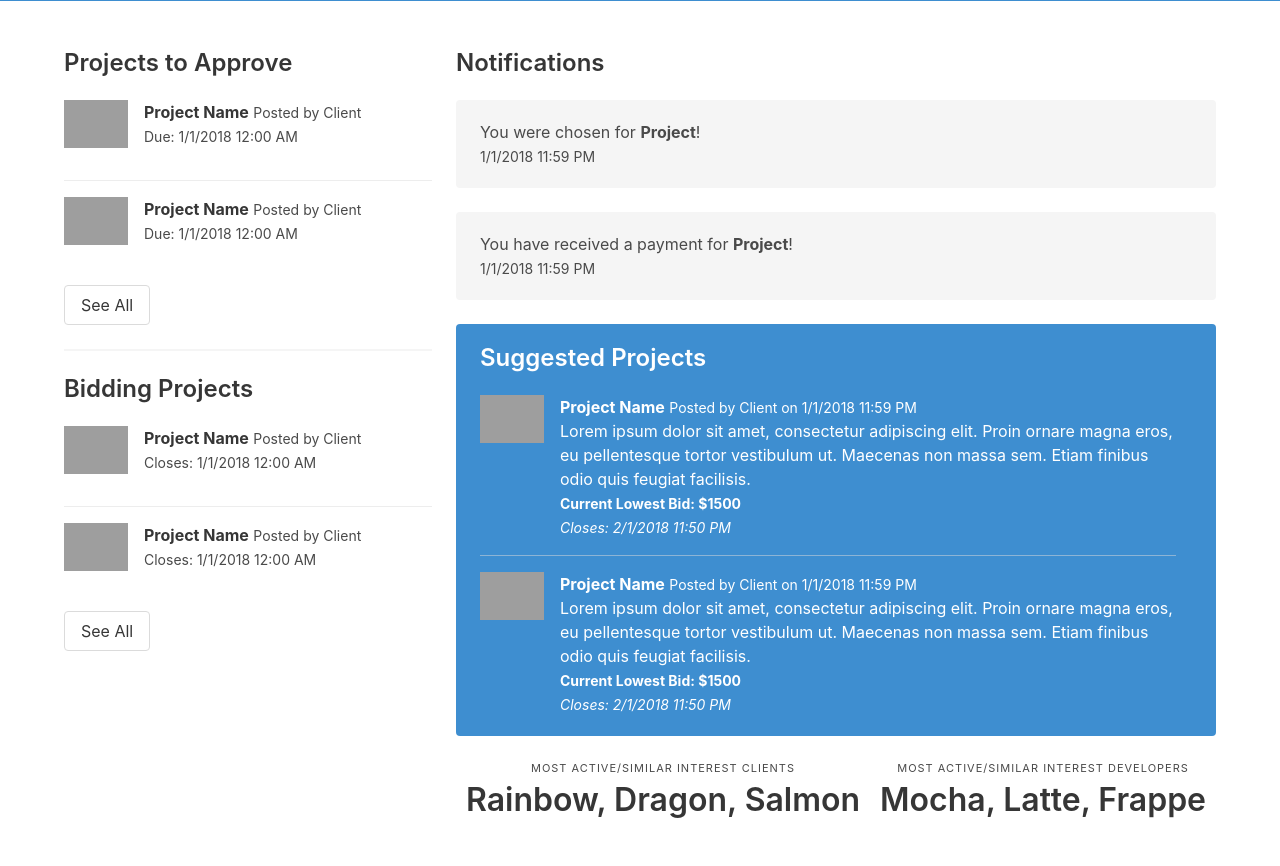
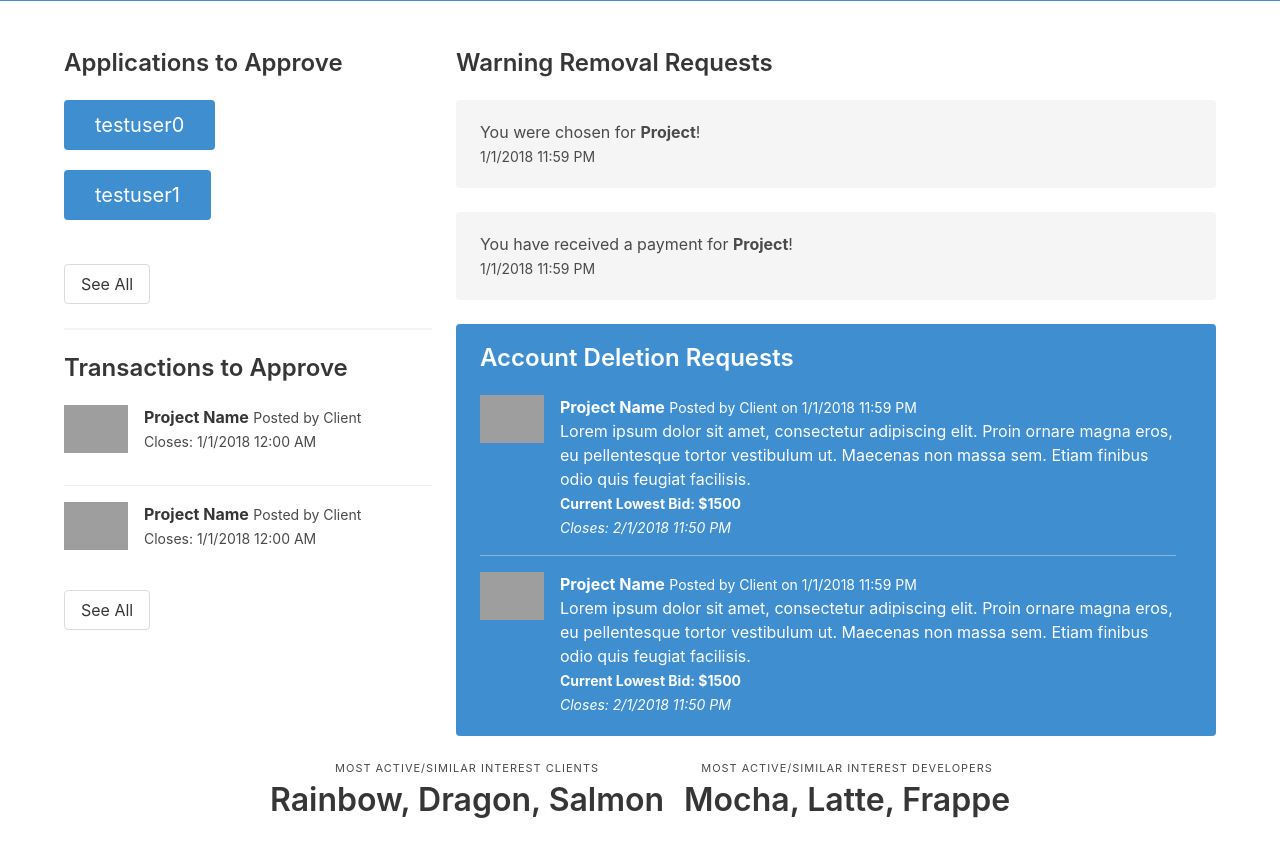
Before and after one commit to ahalyasanjiv/turkSystem, a Flask app: page /dashboard_superuser in a window 1280 px wide. Shown: the part 212-1078 px from the top of the page. Run offline with Flask 2, Linux system fonts and the light colour scheme; the visitor is signed in with stand-in values (Sample User, id 1); some libraries are stand-ins or nearby versions; grey boxes are pictures that could not be loaded.

Commit message:
Added Applicant Approval

```diff
--- a/database/Applicant.csv
+++ b/database/Applicant.csv
@@ -1,2 +1,3 @@
 user_id,password,first_name,last_name,email,phone,credit_card,type_of_user,status
-testuser0,07295b249f87e4540867d07f18a3919b3e458205a502fe63af547304157a0842,Test,User0,test0@test.com,1234567890,1234567812345678,client,pending
+testuser0,07295b249f87e4540867d07f18a3919b3e458205a502fe63af547304157a0842,Test,User0,test0@test.com,1234567890,1.23457E+15,client,pending
+testuser1,07295b249f87e4540867d07f18a3919b3e458205a502fe63af547304157a0842,Test,User0,test0@test.com,1234567890,1.23457E+15,client,pending
--- a/models.py
+++ b/models.py
@@ -261,6 +261,7 @@ class Applicant:
                     'last_name': user['last_name'].item(),
                     'email': user['email'].item(),
                     'phone': user['phone'].item(),
+                    'credit_card': int(user['credit_card'].item()),
                     'type_of_user': user['type_of_user'].item(),
                     'status': user['status'].item()}
 
--- a/routes.py
+++ b/routes.py
@@ -1,4 +1,5 @@
 from flask import Flask, flash, render_template, request, session, redirect, url_for
+import pandas as pd
 from csv import reader
 import datetime
 from models import User, Client, Developer, Applicant, Demand, Bid, BlacklistedUser, SuperUser
@@ -41,7 +42,10 @@ def dashboard_applicant():
 def dashboard_superuser():
     if session['username']:
         info = SuperUser.get_superuser_info(session['username'])
-        return render_template("dashboard_superuser.html", info=info)
+        df = pd.read_csv('database/Applicant.csv')
+        get_apps = df.loc[df['status'] == 'pending']
+        pending_applicants = get_apps['user_id'].values.tolist()
+        return render_template("dashboard_superuser.html", info=info, pending_applicants=pending_applicants)
     else:
         return render_template("index.html")
 
@@ -187,5 +191,10 @@ def bidInfo(demand_id):
 def createDemand():
     return render_template("createDemand.html")
 
+@app.route("/applicant_approval/<applicant_id>")
+def applicant_approval(applicant_id):
+    info = Applicant.get_applicant_info(applicant_id)
+    return render_template("applicant_approval.html", info=info)
+
 if __name__ == "__main__":
     app.run(debug=True)
--- a/static/css/styles.css
+++ b/static/css/styles.css
@@ -6,3 +6,8 @@
 	color:green;
 	font-weight: bold;
 }
+
+div.applicant a {
+	clear:both;
+	margin-bottom: 20px;
+}
--- a/templates/dashboard_superuser.html
+++ b/templates/dashboard_superuser.html
@@ -19,45 +19,23 @@
     <div class="columns">
       <div class="column is-4">
         <h1 class="title is-4">
-            Projects to Approve
+          Applications to Approve
         </h1>
-                <article class="media">
-                  <figure class="media-left">
-                   <p class="image is-64x64">
-                    <img src="https://bulma.io/images/placeholders/128x128.png">
-                  </p>
-                  </figure>
-                  <div class="media-content">
-                    <div class="content">
-                      <p>
-                        <strong>Project Name</strong> <small>Posted by Client</small>
-                        <br>
-                        <small>Due: 1/1/2018 12:00 AM</small>
-                      </p>
+
+        {% for applicant in pending_applicants %}
+        <div class="applicant">
+          <a href={{  url_for('applicant_approval', applicant_id=applicant) }} style="margin-bottom:20px; padding: 0 30px 0 30px;" class="button is-info is-medium has-text-centered">
+            {{ applicant }}
+          </a>
         </div>
-                  </div>
-                </article>
-                <article class="media">
-                  <figure class="media-left">
-                   <p class="image is-64x64">
-                    <img src="https://bulma.io/images/placeholders/128x128.png">
-                  </p>
-                  </figure>
-                  <div class="media-content">
-                    <div class="content">
-                      <p>
-                        <strong>Project Name</strong> <small>Posted by Client</small>
-                        <br>
-                        <small>Due: 1/1/2018 12:00 AM</small>
-                      </p>
-                    </div>
-                  </div>
-                </article>
+        {% endfor %}
+
+
         <br>
         <div class="button">See All</div>
         <hr>
         <h1 class="title is-4">
-            Bidding Projects
+          Transactions to Approve
         </h1>
         <article class="media">
           <figure class="media-left">
@@ -96,7 +74,7 @@
       </div>
       <div class="column is-8">
         <h1 class="title is-4">
-            Notifications
+          Warning Removal Requests
         </h1>
         <div class="notification">
           <p class="content">
@@ -112,10 +90,8 @@
           <small>1/1/2018 11:59 PM</small>
           </p>
         </div>
-
-
         <div class="notification is-info">
-            <h2 class="title is-4">Suggested Projects</h2>
+          <h2 class="title is-4">Account Deletion Requests</h2>
         <article class="media">
           <figure class="media-left">
            <p class="image is-64x64">
@@ -157,8 +133,11 @@
           </div>
         </article>
         </div>
-
-
+      </div>
+    </div>
+    <div class="columns">
+      <div class="column is-2"></div>
+      <div class="column is-8">
       <div class="level">
           <div class="level-item has-text-centered">
             <div>
@@ -176,7 +155,6 @@
       </div>
       </div>
     </div>
-
   </div>
 </section>
 {% endblock %}
```
Also changed, not shown: templates/applicant_approval.html (added, +45 -0 lines), templates/login.html (+0 -11 lines), templates/dashboard.html (indentation only). Lines whose indentation alone changed are shown as unchanged.
